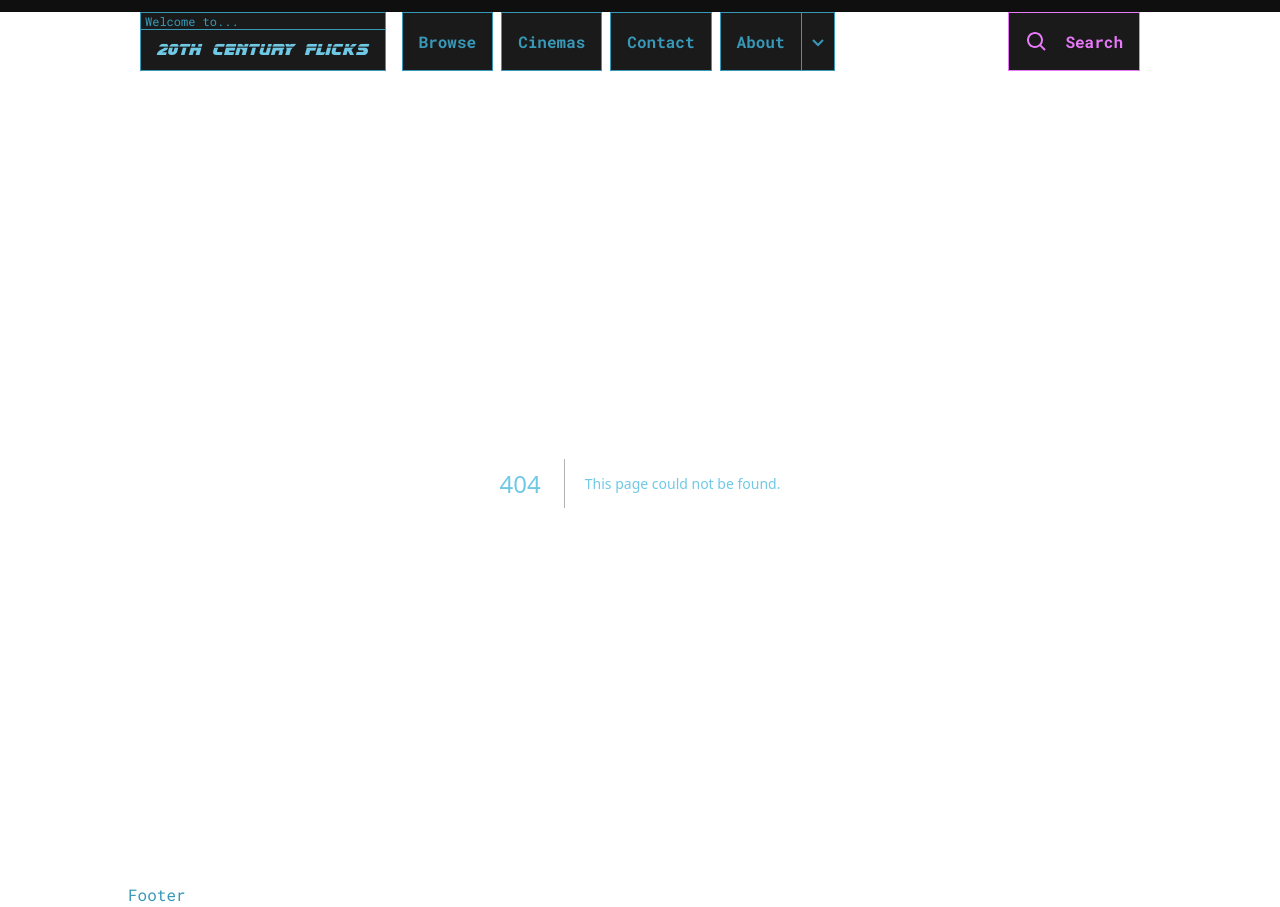
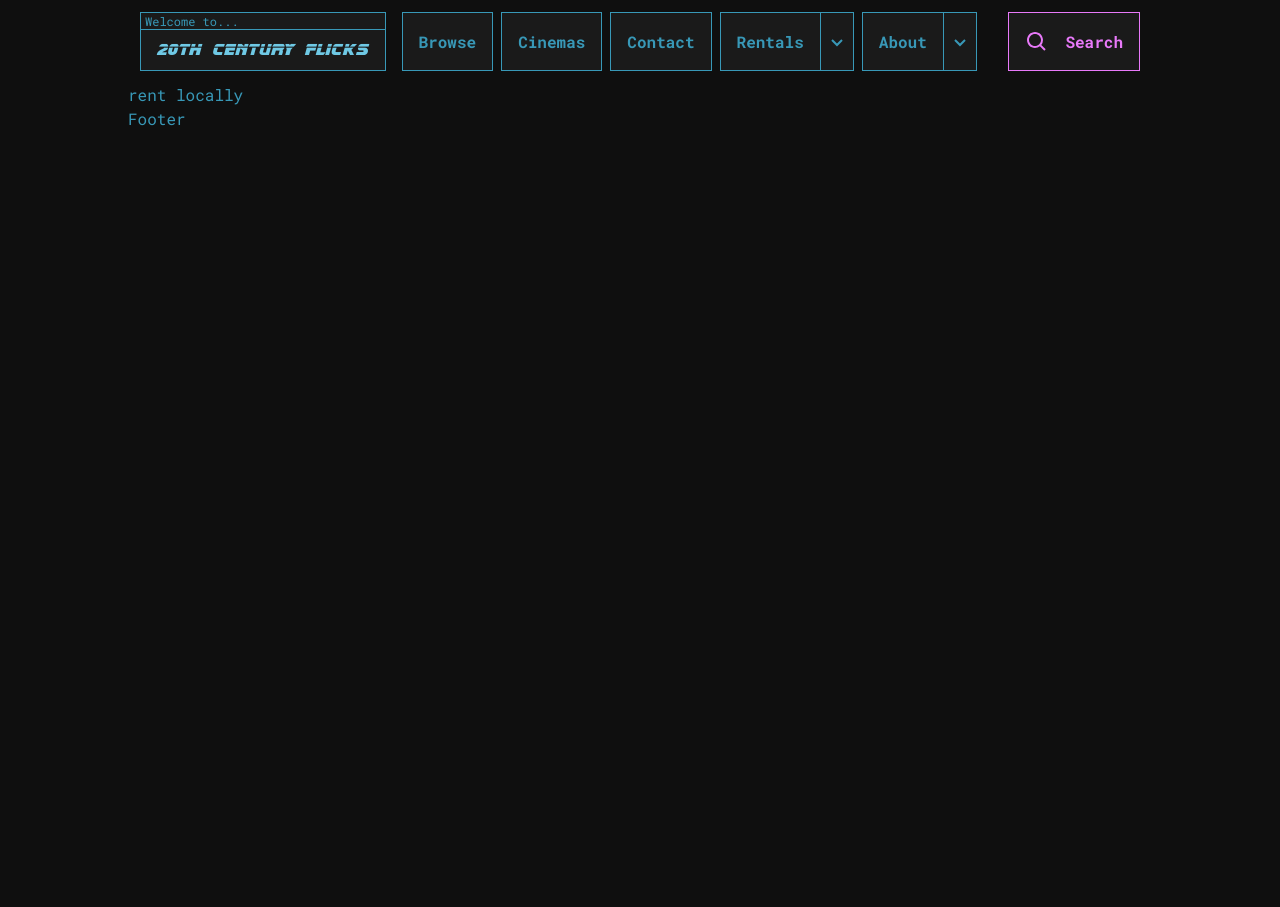
Before and after one commit to alec-hamilton/flicks-frontend, a Next.js app: page /rentals/rent-locally in a window 1280 px wide. Before the commit this address had no page. After the commit the page ends 800 px from the top, so only its background shows below. Built offline with nearby package versions, Linux system fonts and the light colour scheme.

Commit message:
feat: added rentals dropdown to desktop nav

```diff
--- a/components/Layout/Navbar/DesktopMenu.tsx
+++ b/components/Layout/Navbar/DesktopMenu.tsx
@@ -4,6 +4,8 @@ import NavSearchButton from "./components/NavSearchButton";
 import { navbarConstants } from "./navbarConstants";
 
 const { regularLinks } = navbarConstants;
+const { aboutLinks } = navbarConstants;
+const { rentalsLinks } = navbarConstants;
 
 const DesktopMenu = () => {
   return (
@@ -24,7 +26,8 @@ const DesktopMenu = () => {
             </li>
           );
         })}
-        <NavDropDown />
+        <NavDropDown buttonTitle="Rentals" dropdownLinks={rentalsLinks} />
+        <NavDropDown buttonTitle="About" dropdownLinks={aboutLinks} />
       </ul>
       <NavSearchButton />
     </div>
--- a/components/Layout/Navbar/components/NavDropdown.tsx
+++ b/components/Layout/Navbar/components/NavDropdown.tsx
@@ -2,11 +2,13 @@ import { useRef, useState } from "react";
 import { BiChevronDown } from "react-icons/bi";
 import Link from "next/link";
 import { useOnClickOutside } from "@/hooks/useOnClickOutside";
-import { navbarConstants } from "../navbarConstants";
 
-const { aboutLinks } = navbarConstants;
+type NavDropDownProps = {
+  buttonTitle: string;
+  dropdownLinks: { title: string; url: string }[];
+};
 
-const NavDropDown = () => {
+const NavDropDown = ({ buttonTitle, dropdownLinks }: NavDropDownProps) => {
   const [dropdownOpen, setDropdownOpen] = useState(false);
   const dropdownRef = useRef(null);
   const buttonRef = useRef(null);
@@ -21,7 +23,7 @@ const NavDropDown = () => {
         className="border border-primary bg-black1 hover:bg-primary/20"
       >
         <span className="flex items-center h-full">
-          <span className="px-4 font-bold">About</span>
+          <span className="px-4 font-bold">{buttonTitle}</span>
           <span className="flex items-center border-l border-primary h-full px-1">
             <BiChevronDown size="1.5rem" />
           </span>
@@ -33,7 +35,7 @@ const NavDropDown = () => {
           className="absolute left-0 top-16 w-60 border border-primary p-3 bg-black0"
         >
           <ul className="flex flex-col gap-2">
-            {aboutLinks.map(({ title, url }, index) => {
+            {dropdownLinks.map(({ title, url }, index) => {
               return (
                 <li
                   key={index}
--- a/components/Layout/Navbar/navbarConstants.ts
+++ b/components/Layout/Navbar/navbarConstants.ts
@@ -6,7 +6,10 @@ export const navbarConstants = {
   ],
   aboutLinks: [
     { title: "The shop", url: "/about/the-shop" },
-    { title: "Rent by post", url: "/about/rent-by-post" },
     { title: "FAQs", url: "/about/faqs" },
   ],
+  rentalsLinks: [
+    { title: "Rent locally", url: "/rentals/rent-locally" },
+    { title: "Rent by post", url: "/rentals/rent-by-post" },
+  ],
 };
--- /dev/null
+++ b/pages/rentals/rent-locally.tsx
@@ -0,0 +1,5 @@
+const RentLocally = () => {
+  return <p>rent locally</p>;
+};
+
+export default RentLocally;
```
Also changed, not shown: pages/rentals/rent-by-post.tsx (renamed from pages/about/rent-by-post.tsx).
